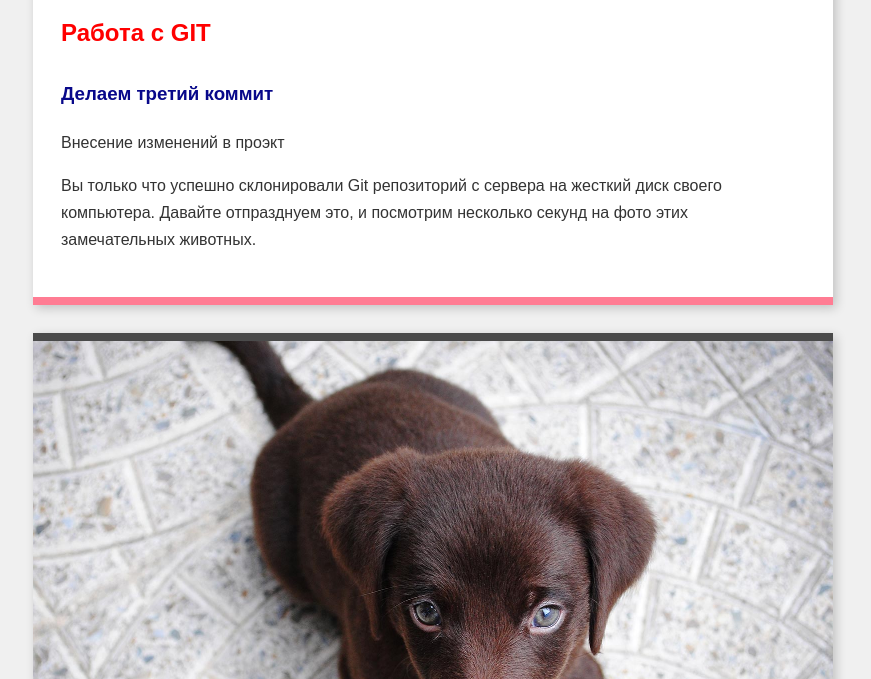
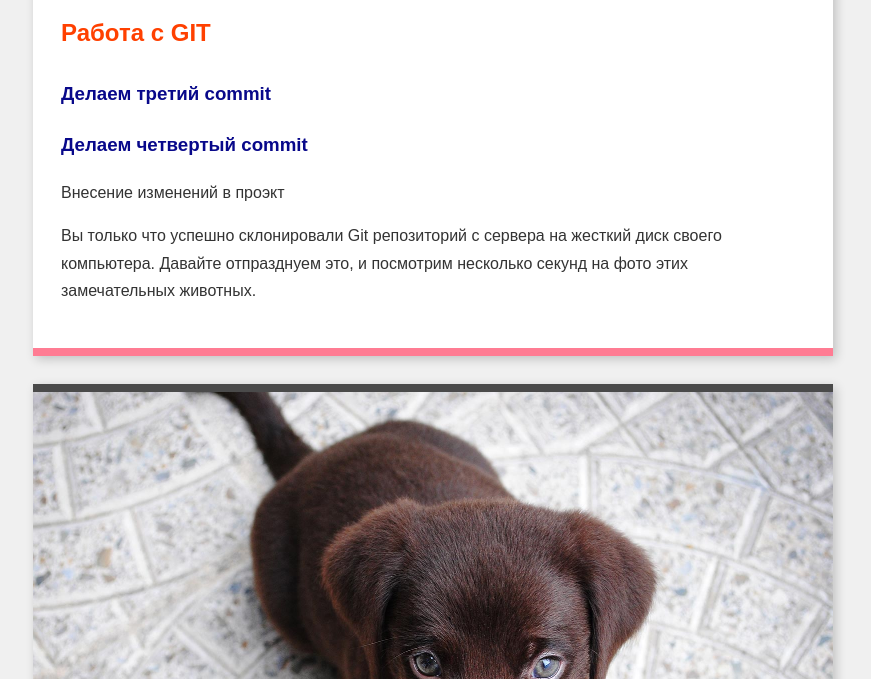
Before and after one commit to dniprofox/first-gitproject, a plain HTML site: page index.html in a window 1280 px wide. Shown: the part 121-800 px from the top of the page, without its empty margins (207-1078 px from the left). Drawn offline with Linux system fonts and the light colour scheme.

Commit message:
4 commit

```diff
--- a/css/main.css
+++ b/css/main.css
@@ -28,7 +28,7 @@ h1 {
 }
 
 h2 {
-  color: red;
+  color: #FF4000;
 }
 
 h3 {
--- a/index.html
+++ b/index.html
@@ -14,7 +14,9 @@
 
     <h2>Работа с GIT</h2>
 
-    <h3>Делаем третий коммит</h3>
+    <h3>Делаем третий commit</h3>
+
+    <h3>Делаем четвертый commit</h3>
 
     <p>Внесение изменений в проэкт</p>
 
```
